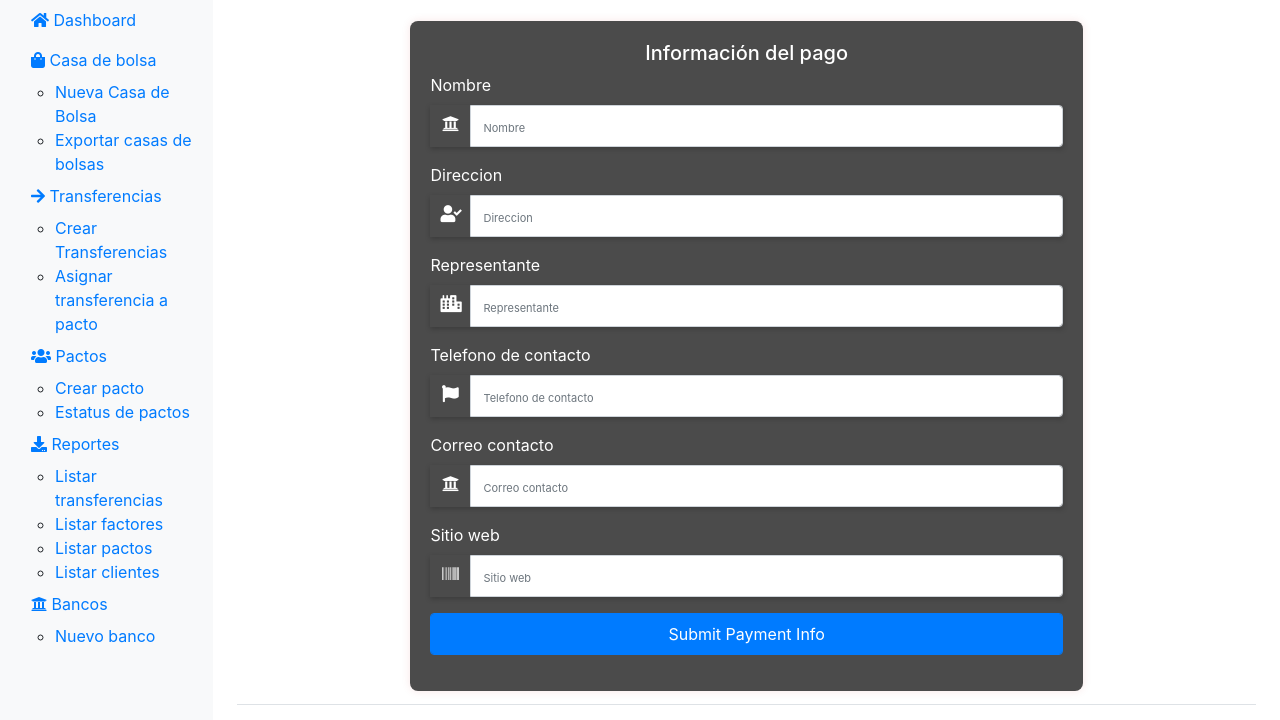
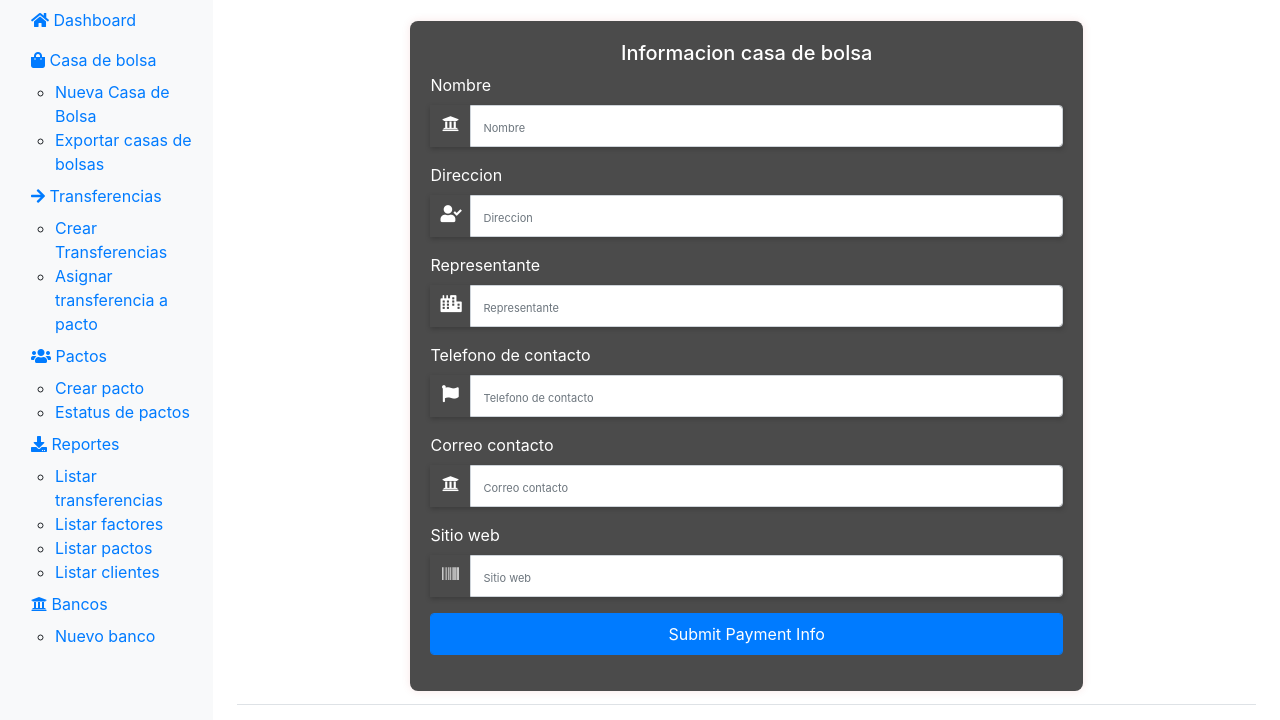
Before and after one commit to JATCIN/proyecto0, a Flask app: page /new_casa_de_bolsa in a window 1280 px wide. Shown: the part 48-768 px from the top of the page. Run offline with Flask 3, Linux system fonts and the light colour scheme; some libraries are stand-ins or nearby versions.

Commit message:
titulo formulario casa de bolsa

```diff
--- a/src/templates/new_casa_de_bolsa.html
+++ b/src/templates/new_casa_de_bolsa.html
@@ -38,7 +38,7 @@
 <div class="container form-container">
   <div class="row justify-content-center">
     <div class="col-md-8 main-login main-center">
-      <h5 class="form-title">Información del pago</h5>
+      <h5 class="form-title">Informacion casa de bolsa </h5>
 
 
       {% with messages = get_flashed_messages(with_categories=true) %}
```
